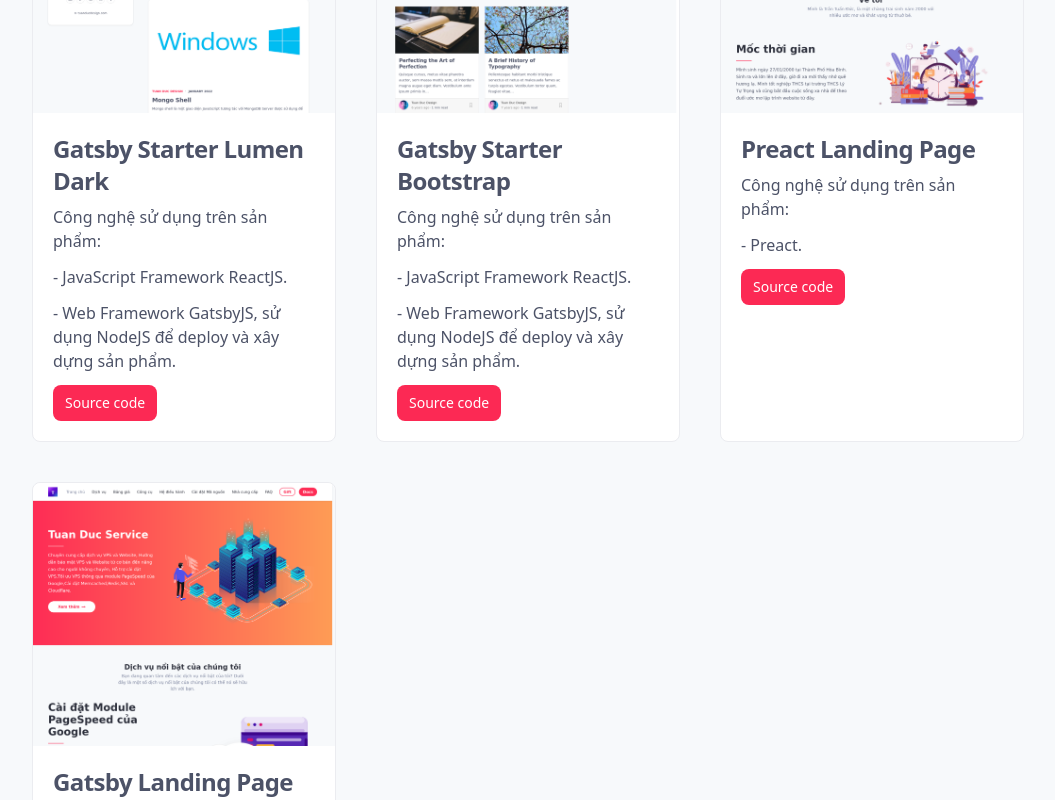
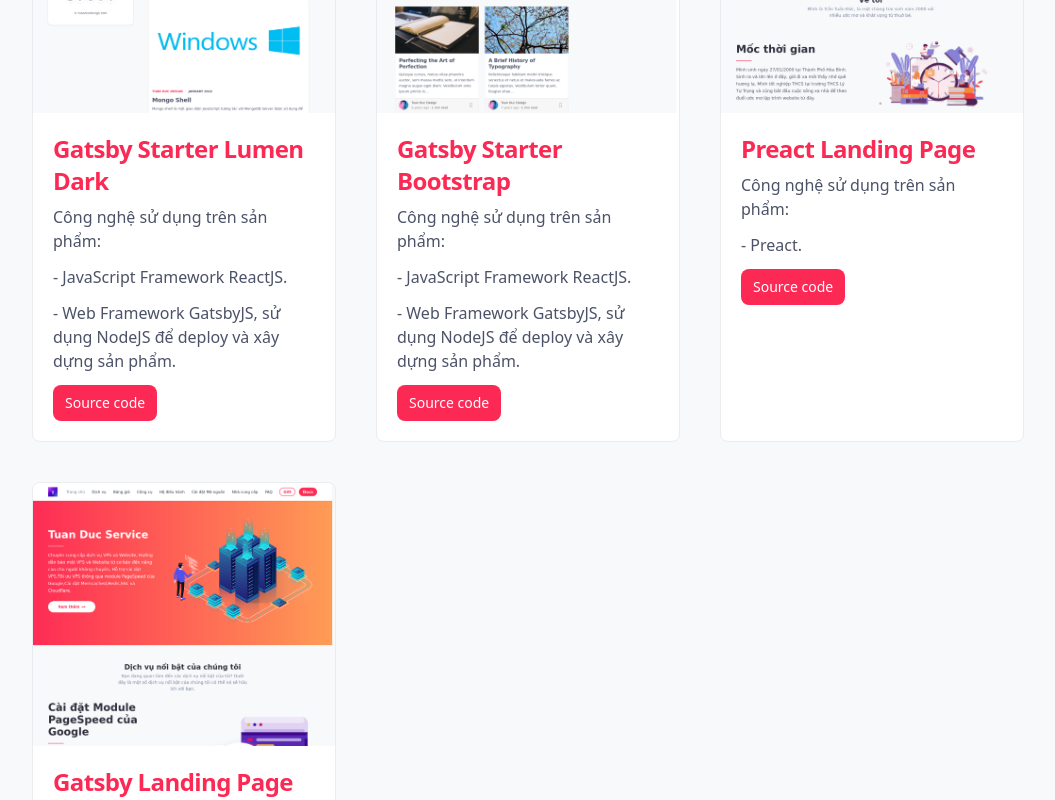
Before and after one commit to tuanductran/cv, a Vue app: page / in a window 1280 px wide. Shown: the part 1820-2620 px from the top of the page, without its empty margins (112-1167 px from the left). Built offline with nearby package versions, Linux system fonts and the light colour scheme.

Commit message:
Update index.vue

```diff
--- a/src/views/Projects/ProjectDetails/index.vue
+++ b/src/views/Projects/ProjectDetails/index.vue
@@ -7,7 +7,7 @@
 <template>
    <div class="p-5">
     <a v-for="link, k in project.links" :href="link" :key="k" target="_blank" onClick="ga('event', 'ProjectLink', 'view', 'project_link');">
-       <h5 class="mb-2 text-2xl font-bold tracking-tight">
+       <h5 class="mb-2 text-2xl font-bold tracking-tight text-main-color">
           {{ project.title }}
        </h5>
     </a>
```
